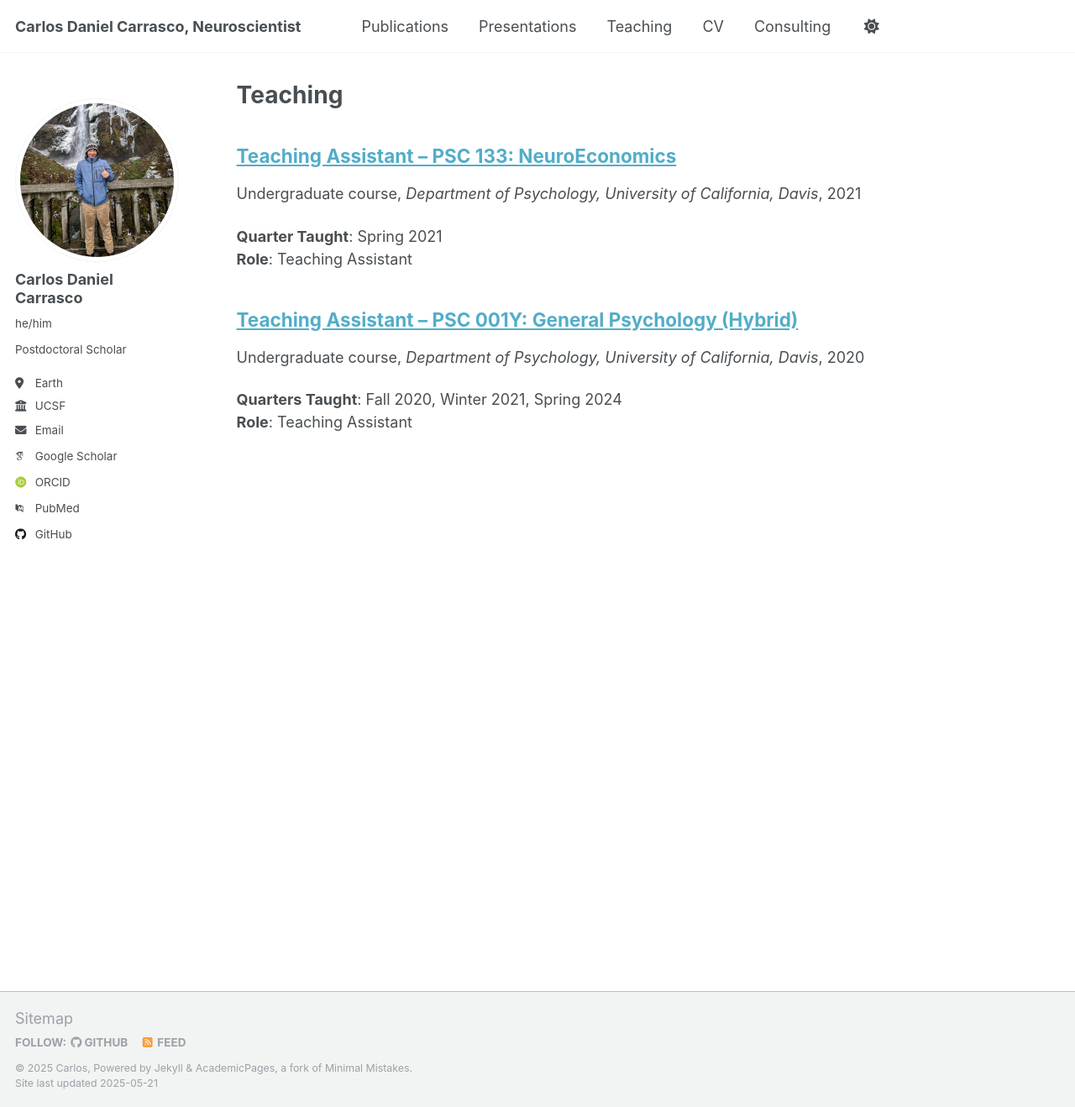
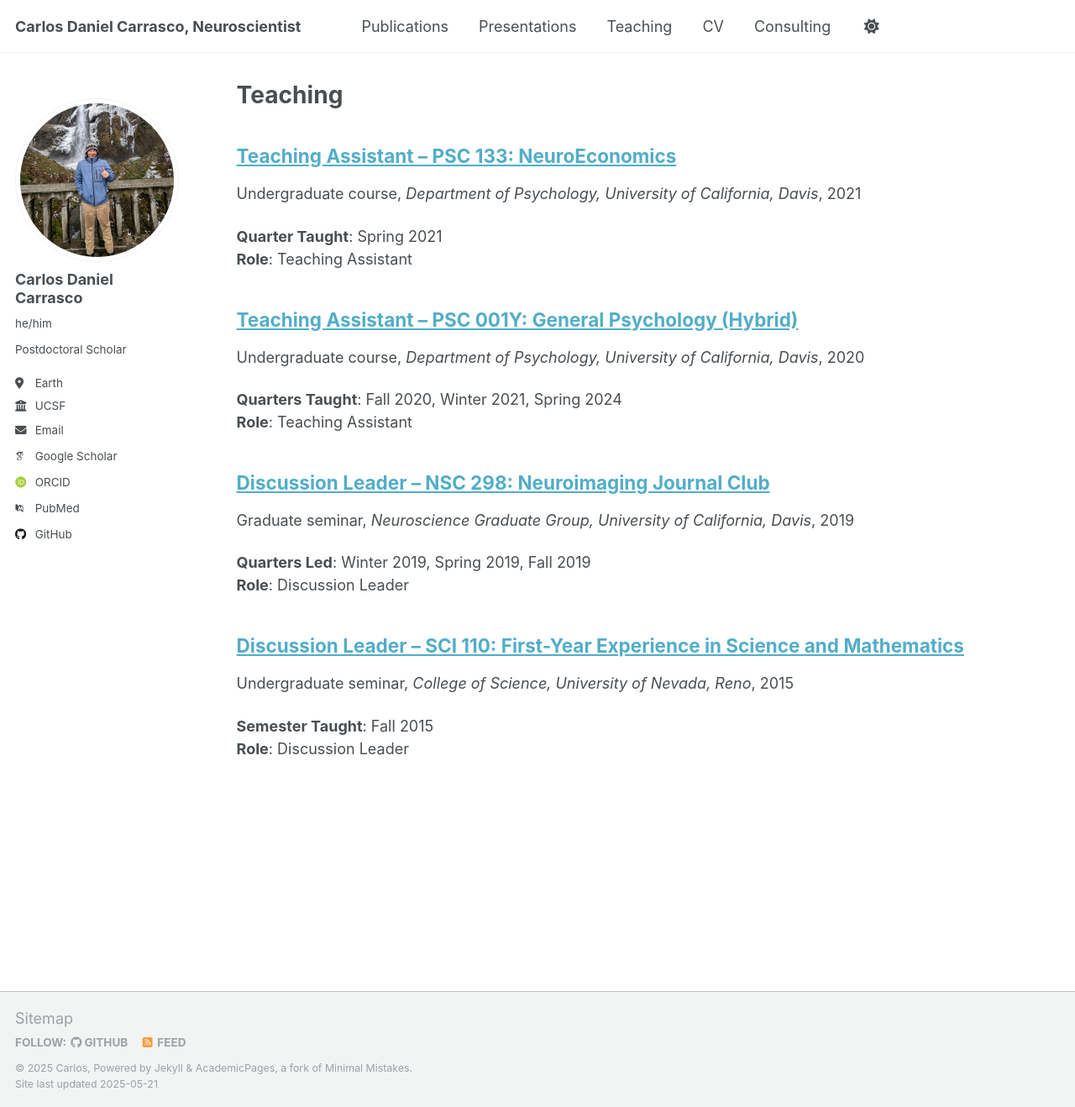
Before and after one commit to mojorisin24/mojorisin24.github.io, a Jekyll site: the page built from _pages/teaching.html, in a window 1280 px wide and 1318 px high. Shown: the whole window at 84% size. Built offline with Jekyll 4.4.1, drawn with Linux system fonts in a browser that asks for light colours; some web fonts are replaced.

Commit message:
fixed teaching page
should have all relevant material.

```diff
--- a/_pages/cv.md
+++ b/_pages/cv.md
@@ -75,19 +75,9 @@ August 2015 – December 2017
 ## Teaching
 
 **Teaching Assistant**, PSC 001Y – General Psychology
-*University of California, Davis*, April 2024 – June 2024
-
-**Teaching Assistant**, PSC 133 – NeuroEconomics
-*University of California, Davis*, April 2021 – June 2021
-
-**Teaching Assistant**, PSC 001Y – General Psychology
-*University of California, Davis*, September 2020 – March 2021
-
-**Discussion Leader**, NSC 298 – Neuroimaging Journal Club
-*University of California, Davis*, January 2018 – September 2019
-
-**Discussion Leader**, SCI 110 – First Year Experience: Science and Mathematics
-*University of Nevada, Reno*, September 2015 – December 2015
+  <ul>{% for post in site.teaching reversed %}
+    {% include archive-single-cv.html %}
+  {% endfor %}</ul>
 
 ---
 
--- /dev/null
+++ b/_teaching/nsc298-neuroimaging-journal-club.md
@@ -0,0 +1,23 @@
+---
+title: "Discussion Leader – NSC 298: Neuroimaging Journal Club"
+collection: teaching
+type: "Graduate seminar"
+permalink: /teaching/nsc298-neuroimaging-journal-club
+venue: "Neuroscience Graduate Group, University of California, Davis"
+date: 2019-01-07
+location: "Davis, CA, USA"
+---
+
+**Quarters Led**: Winter 2019, Spring 2019, Fall 2019
+**Role**: Discussion Leader
+
+NSC 298 is a graduate-level journal club focused on neuroimaging methods and theory. As Discussion Leader for three quarters, I was responsible for organizing and facilitating weekly meetings centered on current topics in cognitive neuroscience.
+
+Key contributions:
+- Selected each quarter’s overarching theme (e.g., memory, attention, decision-making)
+- Curated weekly readings across modalities such as fMRI, EEG, iEEG, MEG, and TMS
+- Led critical discussions and structured journal evaluations
+- Designed and delivered supplemental material on statistics and methodology
+- Coordinated student presentations and supported peer-led discussions
+
+The course fostered advanced critical thinking and methodological fluency in imaging research, especially during an evolving era of cognitive neuroscience.
--- /dev/null
+++ b/_teaching/sci110-fye-discussion-leader.md
@@ -0,0 +1,21 @@
+---
+title: "Discussion Leader – SCI 110: First-Year Experience in Science and Mathematics"
+collection: teaching
+type: "Undergraduate seminar"
+permalink: /teaching/sci110-fye-discussion-leader
+venue: "College of Science, University of Nevada, Reno"
+date: 2015-09-01
+location: "Reno, NV, USA"
+---
+
+**Semester Taught**: Fall 2015
+**Role**: Discussion Leader
+
+SCI 110 is a seminar-style course designed to support first-year STEM students as they transition into university life and explore career paths. As a Discussion Leader, I:
+
+- Gave weekly presentations on academic and professional pathways available to STEM majors
+- Designed assignments to help students explore how their major aligned with personal interests and career goals
+- Evaluated scientific poster projects and developed grading rubrics
+- Held office hours to provide individual guidance and mentorship
+
+This role emphasized mentorship, science communication, and early academic planning for undergraduate students across multiple disciplines.
```
